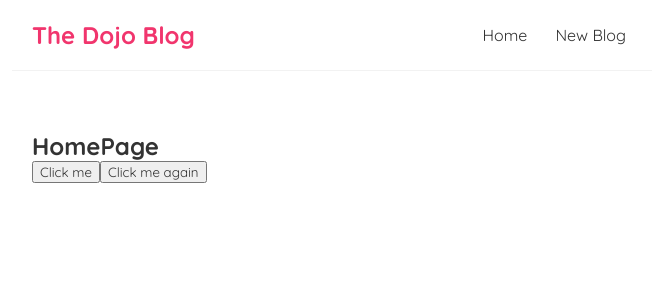
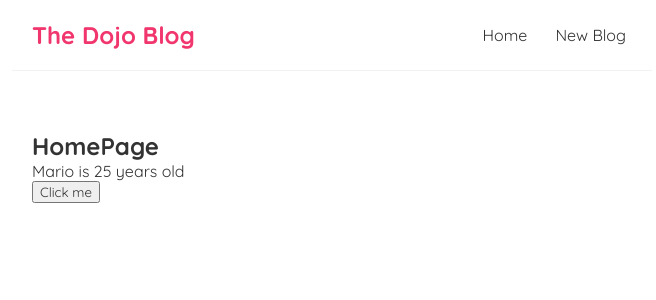
Before and after one commit to BaptisteHardelin/dojo-blog, a React (Create React App) app: page / in a window 1280 px wide. Shown: the top 300 px of the page, without its empty margins (308-964 px from the left). Built offline with nearby package versions, Linux system fonts and the light colour scheme.

Commit message:
UseState !

```diff
--- a/src/components/Home.js
+++ b/src/components/Home.js
@@ -1,18 +1,23 @@
+import { useState } from "react";
+
 const Home = () => {
+  const [name, setName] = useState("Mario");
+  const [age, setAge] = useState(25);
+
   const handleClick = () => {
-    console.log("Hello ninjas");
-  };
-
-  const handleClickAgain = (name) => {
-    console.log("Hello " + name);
+    setName("Luigi");
+    setAge(30);
   };
 
   return (
     <div className="home">
       <h2>HomePage</h2>
 
+      <p>
+        {name} is {age} years old
+      </p>
+
       <button onClick={handleClick}>Click me</button>
-      <button onClick={() => handleClickAgain("mario")}>Click me again</button>
     </div>
   );
 };
```
